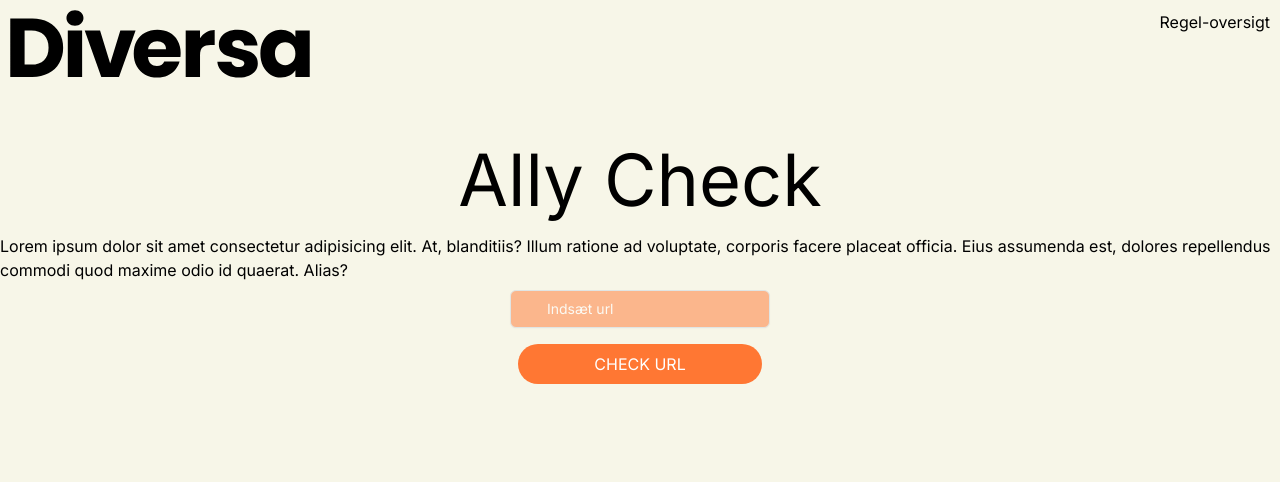
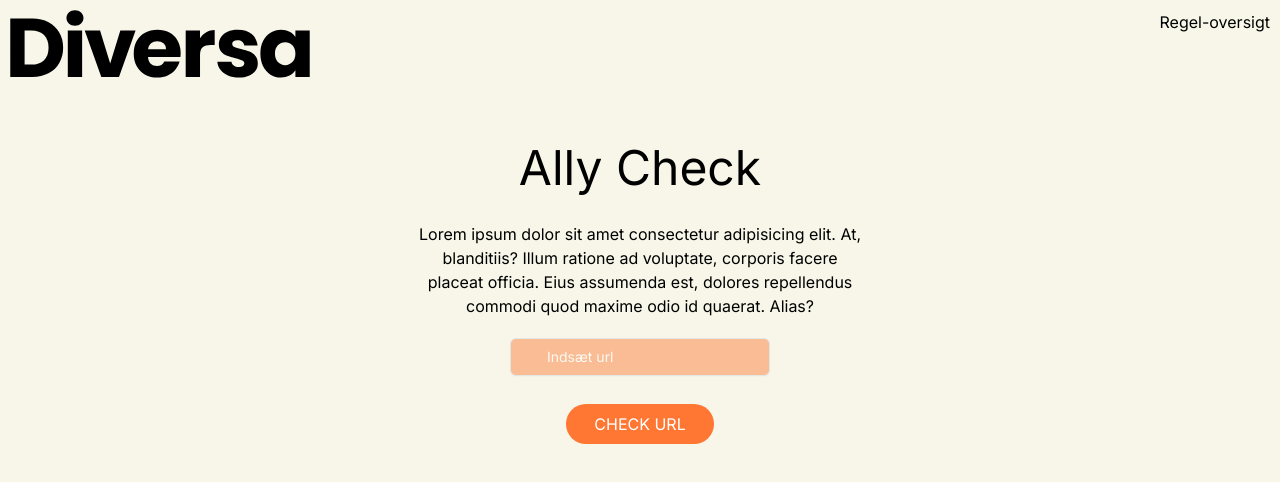
Before and after one commit to emmalarsen1/a11y_diversa, a Next.js app: page / in a window 1280 px wide. Shown: the top 482 px of the page. Built offline with nearby package versions, Linux system fonts and the light colour scheme.

Commit message:
ændringer

```diff
--- a/src/app/page.jsx
+++ b/src/app/page.jsx
@@ -2,12 +2,12 @@ import Link from "next/link";
 export default function Home() {
   return (
     <>
-      <div class="flex flex-col justify-center place-items-center gap-2">
-        <h1 class="text-7xl text-center m-2.5 mt-14">Ally Check</h1>
-        <p class="text-left ">Lorem ipsum dolor sit amet consectetur adipisicing elit. At, blanditiis? Illum ratione ad voluptate, corporis facere placeat officia. Eius assumenda est, dolores repellendus commodi quod maxime odio id quaerat. Alias?</p>
-        <form class="grid gap-2" action="/results">
-          <input class=" bg-[#FF7733] opacity-50 placeholder:text-white w-full border border-slate-300 rounded-md py-2 pl-9 pr-3 shadow-sm focus:outline-none focus:border-[#FF7733] focus:ring-white focus:ring-1 sm:text-sm" placeholder="Indsæt url" name="url" type="url" required />
-          <button class=" m-2 bg-[#FF7733] text-center text-white p-2 p-l-2.5 rounded-full">CHECK URL</button>
+      <div class="flex flex-col items-center gap-2">
+        <h1 class="text-5xl text-center m-2.5 mt-14">Ally Check</h1>
+        <p class="m-3 text-center max-w-md mx-auto">Lorem ipsum dolor sit amet consectetur adipisicing elit. At, blanditiis? Illum ratione ad voluptate, corporis facere placeat officia. Eius assumenda est, dolores repellendus commodi quod maxime odio id quaerat. Alias?</p>
+        <form class="grid gap-7" action="/results">
+          <input class=" bg-[#FF7733] opacity-45 placeholder:text-white w-full border border-slate-300 rounded-md py-2 pl-9 pr-3 shadow-sm focus:outline-none focus:border-[#FF7733] focus:ring-white focus:ring-1 sm:text-sm" placeholder="Indsæt url" name="url" type="url" required />
+          <button class=" mx-14 bg-[#FF7733] text-center text-white p-2 p-l-2.5 rounded-full">CHECK URL</button>
         </form>
       </div>
     </>
```
